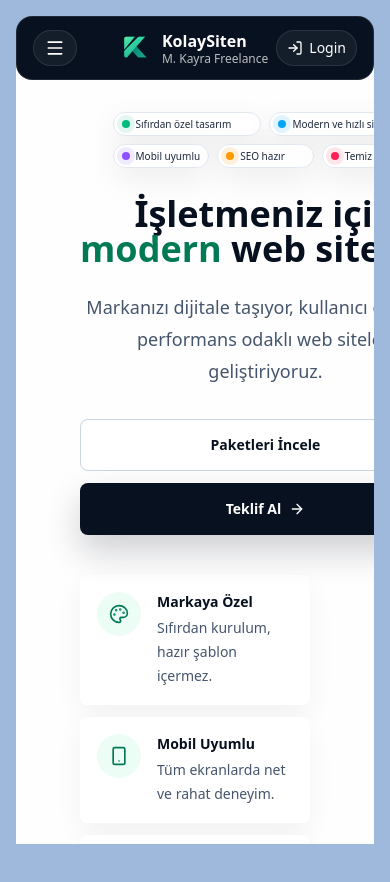
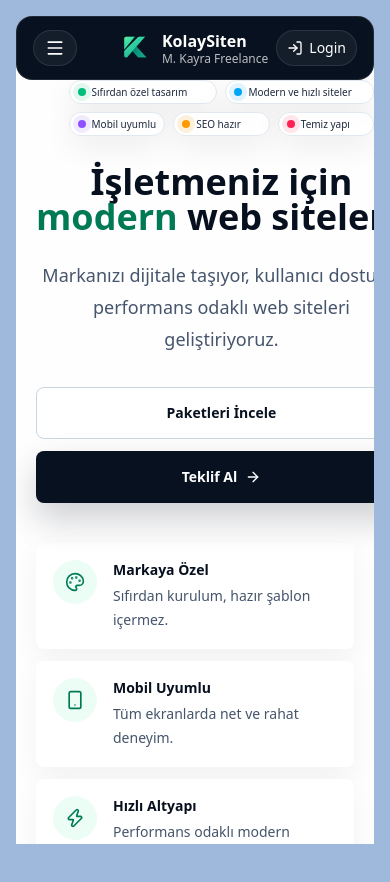
Before and after one commit to kolaysiten/clients, a Next.js app: page / in a window 390 px wide. Shown: the top 882 px of the page. Built offline with nearby package versions, Linux system fonts and the light colour scheme.

Commit message:
refactor(WhySection): adjust padding and margin for improved layout responsiveness

```diff
--- a/src/sections/home/hero-section.tsx
+++ b/src/sections/home/hero-section.tsx
@@ -140,7 +140,7 @@ export default function HeroSection() {
 }
 
 const heroStyles = {
-  shell: "px-16 py-16 md:px-16 md:py-20",
+  shell: "px-5 py-8 sm:px-8 sm:py-10 md:px-16 md:py-16 lg:py-20",
   inner: "w-full",
   main: "grid gap-10 xl:grid-cols-[6fr_4fr] xl:items-center",
   content:
--- a/src/sections/home/why-section.tsx
+++ b/src/sections/home/why-section.tsx
@@ -95,7 +95,7 @@ export default function WhySection() {
 
 const sectionStyles = {
   shell:
-    "relative isolate overflow-hidden bg-[#5d79b3] px-6 py-10 text-white before:pointer-events-none before:absolute before:inset-0 before:bg-[linear-gradient(135deg,rgba(255,255,255,0.12)_0%,rgba(255,255,255,0)_42%)] before:content-[''] md:px-16 md:py-14",
+    "relative isolate overflow-hidden bg-[#5d79b3] px-5 py-8 text-white before:pointer-events-none before:absolute before:inset-0 before:bg-[linear-gradient(135deg,rgba(255,255,255,0.12)_0%,rgba(255,255,255,0)_42%)] before:content-[''] sm:px-8 sm:py-10 md:px-16 md:py-14",
   inner: "relative z-10 mx-auto w-full max-w-[1440px]",
   layout: "grid gap-8 xl:grid-cols-[minmax(0,1.05fr)_minmax(0,0.95fr)] xl:items-start",
   copy: "max-w-3xl",
```
